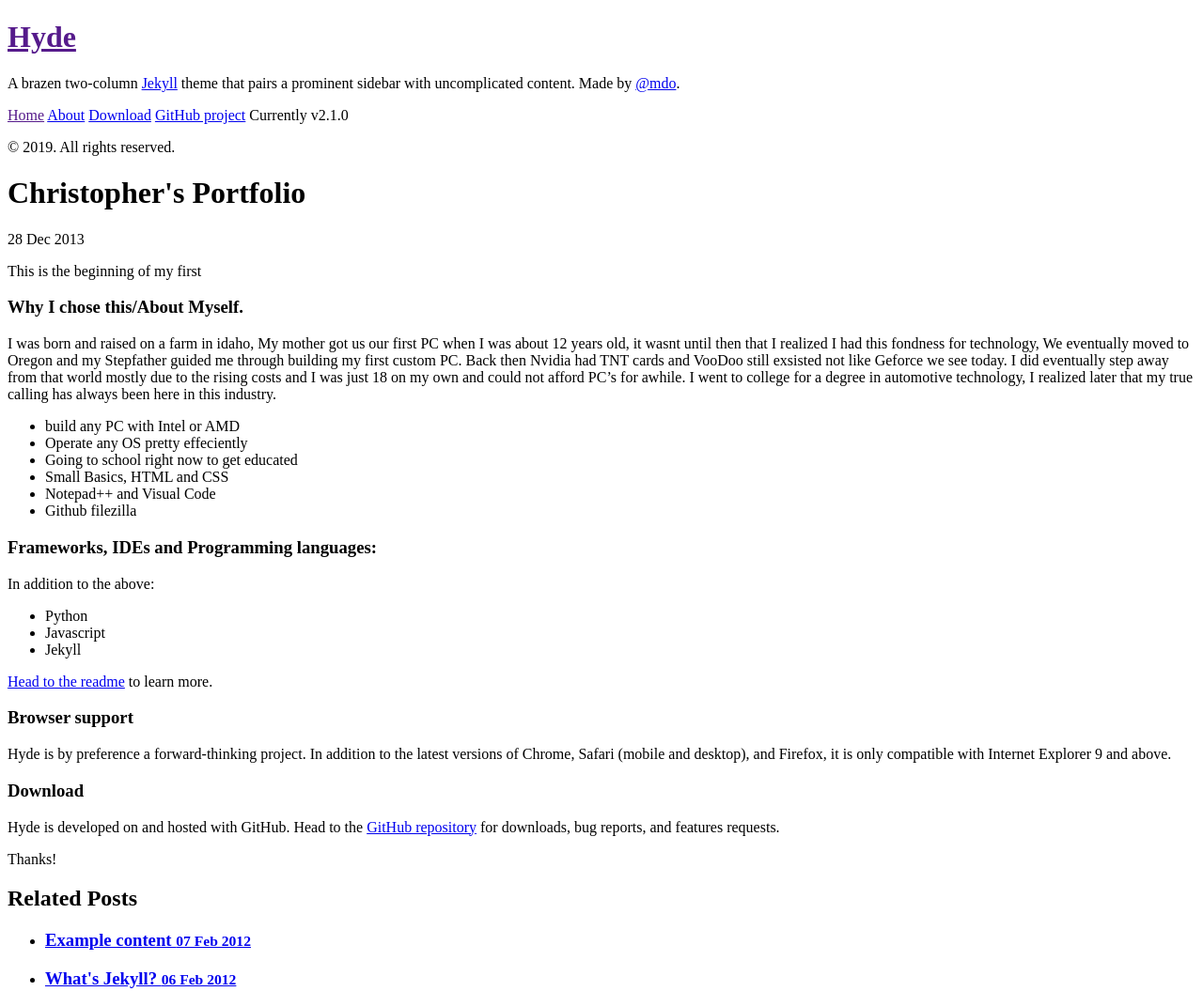
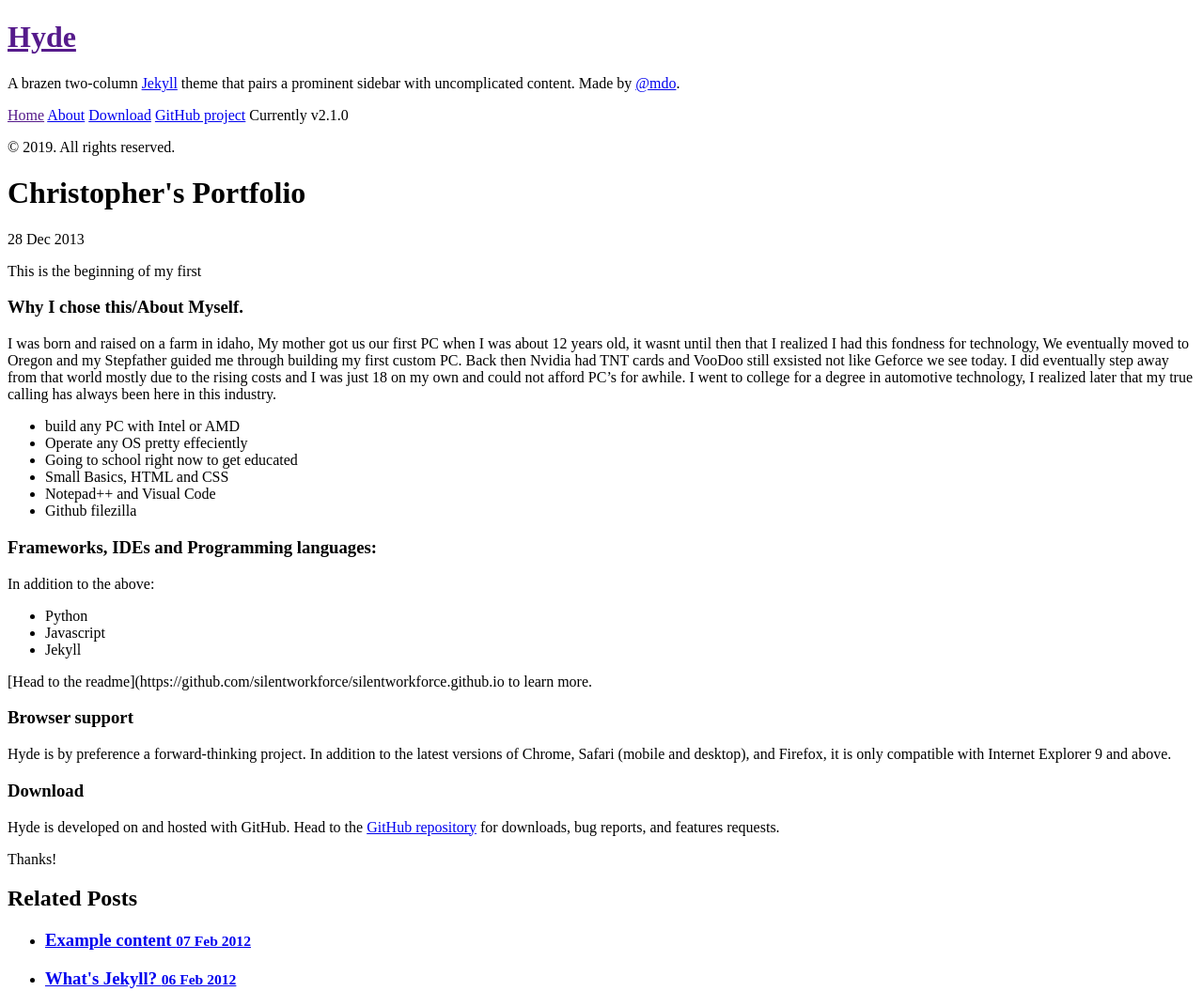
Before and after one commit to SilentWorkForce/SilentWorkForce.github.io, a Jekyll site: the page built from _posts/2013-12-28-introducing-hyde.md, in a window 1280 px wide. Shown: the whole page at 94% size. Built offline with Jekyll 4.4.1, drawn with Linux system fonts in a browser that asks for light colours; Markdown is read by kramdown in place of the engine named in the settings; some of the changed lines change nothing that is shown.

Commit message:
Update 2013-12-28-introducing-hyde.md

```diff
--- a/_posts/2013-12-28-introducing-hyde.md
+++ b/_posts/2013-12-28-introducing-hyde.md
@@ -29,7 +29,7 @@
 * Javascript
 * Jekyll
 
-[Head to the readme](https://github.com/poole/hyde#readme) to learn more.
+[Head to the readme](https://github.com/silentworkforce/silentworkforce.github.io to learn more.
 
 ### Browser support
 
```
